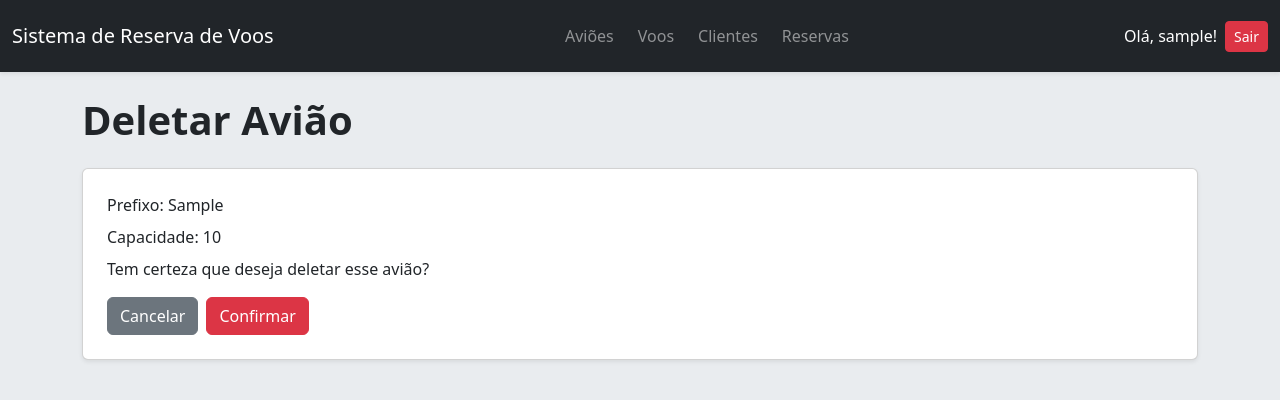
After one commit to gustavo-cigaran/flight-reservation-system, a Django app: page /airplanes/delete/1/ in a window 1280 px wide. The commit adds this page. Shown: the top 400 px of the page. Run offline with Django 5.2, Linux system fonts and the light colour scheme; a user stored in the database is signed in; tables that the repository leaves empty hold one stand-in row (values such as "Sample post").

Commit message:
feat(airplane): add delete airplane functionality

```diff
--- a/flight_reservation/core/templates/airplane_list.html
+++ b/flight_reservation/core/templates/airplane_list.html
@@ -11,7 +11,7 @@
         <table class="table table-striped">
             <thead>
                 <tr>
-                    <th>Registro</th>
+                    <th>Prefixo</th>
                     <th>Capacidade</th>
                     <th></th>
                 </tr>
--- /dev/null
+++ b/flight_reservation/core/templates/delete_airplane.html
@@ -0,0 +1,18 @@
+{% extends 'base.html' %}
+
+{% block title %}Deletar Avião{% endblock %}
+
+{% block content %}
+    <h1 class="text-dark fw-bold mb-4">Deletar Avião</h1>
+
+    <form method="POST" class="card p-4 shadow-sm">
+        {% csrf_token %}
+        <p class="form-label">Prefixo: {{ airplane.identifier }}</p>
+        <p class="form-label">Capacidade: {{ airplane.capacity }}</p>
+        <p>Tem certeza que deseja deletar esse avião?</p>
+        <div class="d-flex gap-2">
+            <a href="/airplanes/" class="btn btn-secondary">Cancelar</a>
+            <button type="submit" class="btn btn-danger">Confirmar</button>
+        </div>
+    </form>
+{% endblock %}
--- a/flight_reservation/core/views.py
+++ b/flight_reservation/core/views.py
@@ -32,6 +32,15 @@ def update_airplane(request, airplane_id):
         form = AirplaneForm(instance=airplane)
 
     return render(request, 'edit_airplane.html', {'form': form})
+
+@login_required
+def delete_airplane(request, airplane_id):
+    airplane = get_object_or_404(Airplane, id=airplane_id)
+    if request.method == 'POST':
+        airplane.delete()
+        return redirect('/airplanes/')
+
+    return render(request, 'delete_airplane.html', {'airplane': airplane})
 
 @login_required
 def list_flights(request):
--- a/flight_reservation/flight_reservation/urls.py
+++ b/flight_reservation/flight_reservation/urls.py
@@ -10,6 +10,7 @@ urlpatterns = [
     path('airplanes/', list_airplanes),
     path('airplanes/register/', create_airplane),
     path('airplanes/edit/<int:airplane_id>/', update_airplane),
+    path('airplanes/delete/<int:airplane_id>/', delete_airplane),
     path('flights/', list_flights, name='flight_list'),
     path('reserve/', create_reservation),
     path('flights/edit/<int:reservation_id>/', update_reservation),
```
